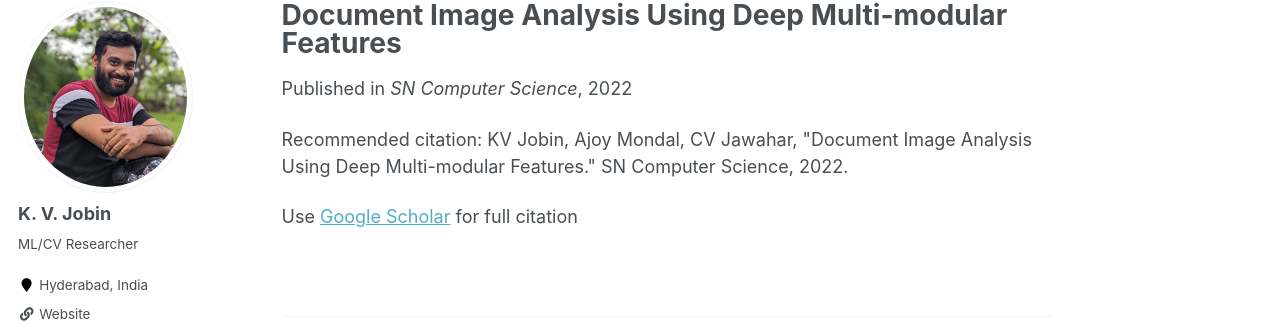
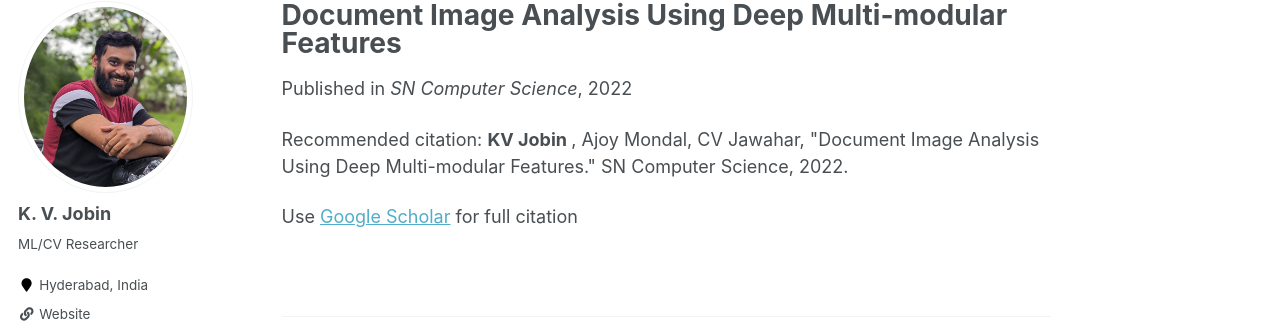
Before and after one commit to jobinkv/jobinkv.github.io, a Jekyll site: the page built from _publications/2022-01-01-Document-Image-Analysis-Using-Deep-Multi-modular-Features.md, in a window 1280 px wide. Shown: the part 117-440 px from the top of the page. Built offline with Jekyll 4.4.1, drawn with Linux system fonts in a browser that asks for light colours; some web fonts are replaced.

Commit message:
make my name bold

```diff
--- a/_publications/2022-01-01-Document-Image-Analysis-Using-Deep-Multi-modular-Features.md
+++ b/_publications/2022-01-01-Document-Image-Analysis-Using-Deep-Multi-modular-Features.md
@@ -4,6 +4,6 @@ collection: publications
 permalink: /publication/2022-01-01-Document-Image-Analysis-Using-Deep-Multi-modular-Features
 date: 2022-01-01
 venue: 'SN Computer Science'
-citation: ' KV Jobin,  Ajoy Mondal,  CV Jawahar, &quot;Document Image Analysis Using Deep Multi-modular Features.&quot; SN Computer Science, 2022.'
+citation: ' <b> KV Jobin </b>,  Ajoy Mondal,  CV Jawahar, &quot;Document Image Analysis Using Deep Multi-modular Features.&quot; SN Computer Science, 2022.'
 ---
 Use [Google Scholar](https://scholar.google.com/scholar?q=Document+Image+Analysis+Using+Deep+Multi+modular+Features){:target="_blank"} for full citation
```
Also changed, not shown: _publications/2018-01-01-Document-image-segmentation-using-deep-features.md (+1 -1 lines), _publications/2019-01-01-Docfigure-A-dataset-for-scientific-document-figure-classification.md (+1 -1 lines), _publications/2021-01-01-Classroom-Slide-Narration-System.md (+1 -1 lines).
